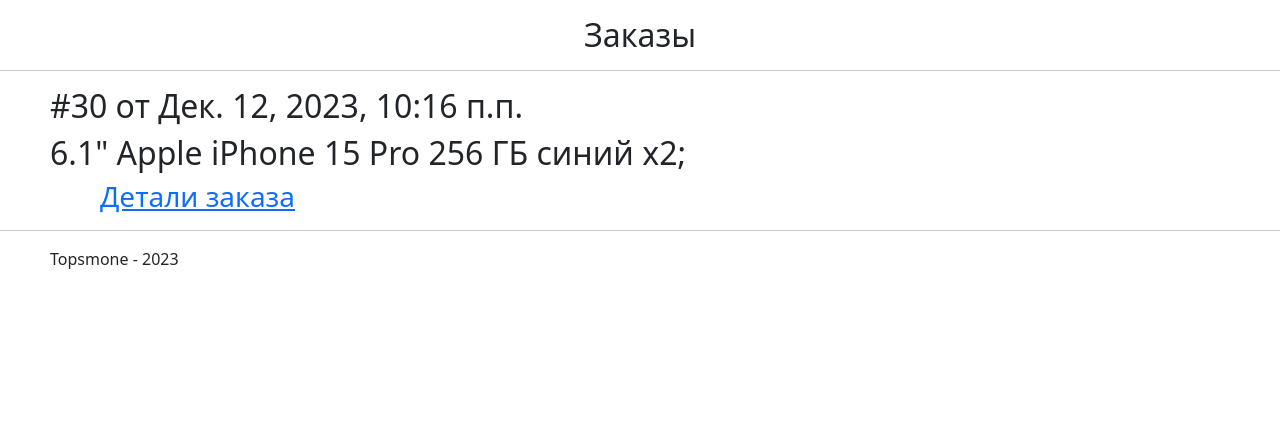
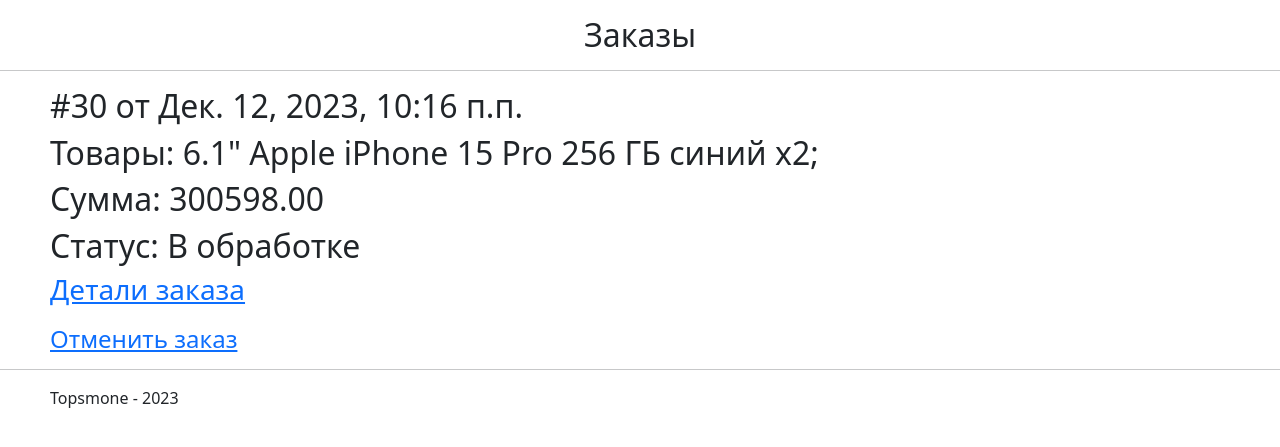
Before and after one commit to Shensitt/Topsmone, a Django app: page /ordersmanager in a window 1280 px wide. Shown: the part 58-505 px from the top of the page. Run offline with Django 3.2, Linux system fonts and the light colour scheme; data comes from the database, SQL or seed files in the repository; both versions use the stored data as it was after the commit; some libraries are stand-ins or nearby versions.

Commit message:
отмена заказа

```diff
--- a/App/models.py
+++ b/App/models.py
@@ -101,6 +101,7 @@ class Orders(models.Model):
     author = models.ForeignKey(User, null=True, blank=True, on_delete = models.SET_NULL, verbose_name = "Автор")
     image = models.FileField(default='temp.jpg',verbose_name='Путь к картинке')
     summa = models.DecimalField(verbose_name='Стоимость', max_digits=8, decimal_places=2, default=0)
+    status = models.TextField(verbose_name='Статус', default='В обработке')
 
     def get_absolute_url(self):
         return reverse("orders",args=[str(self.id)])
--- a/App/templates/App/orderdetails.html
+++ b/App/templates/App/orderdetails.html
@@ -7,6 +7,7 @@
 <div style="padding-left:50px; padding-right:50px;">
     <h2>Товары в заказе:</h2>
     <h2>{{post.content}}</h2>
+    <h2>Сумма заказа: {{post.summa}}</h2>
 </div>
 
 {% endblock navbarOnAbout %}
--- a/App/templates/App/orders.html
+++ b/App/templates/App/orders.html
@@ -8,12 +8,30 @@
 <hr />
 <div style="padding-left:50px; padding-right:50px;">
     <h2>#{{post.id}} от {{post.posted}}</h2>
-    <h2>{{post.content}}</h2>
+    <h2>Товары: {{post.content}}</h2>
+    <h2>Сумма: {{post.summa}}</h2>
+    <h2>Статус: {{post.status}}</h2>
     <h3>
-        <a style="padding-left:50px" href="{% url 'orderdetails' %}?post={{ post.id }}">
+        <a  href="{% url 'orderdetails' %}?post={{ post.id }}">
             Детали заказа
         </a>
     </h3>
+    <h4 style="padding-top:10px">
+        {% if not post.status is 'В пути' or not post.status is 'Завершен' %}
+            {% if user.is_superuser or user.is_staff %}
+            <a style="padding-right:50px; align-items:end" href="{% url 'cancel_order_manager' %}?post={{ post.id }}">
+                Отменить заказ
+            </a>
+            {% else %}
+            <a style="padding-right:50px; align-items:end" href="{% url 'cancel_order_user' %}?post={{ post.id }}">
+                Отменить заказ
+            </a>
+            {% endif %}
+        {% endif %}
+    </h4>
+
+
+
 </div>
 {% endfor %}
 {% endblock navbarOnAbout %}
--- a/App/templates/App/shoppingcart.html
+++ b/App/templates/App/shoppingcart.html
@@ -43,7 +43,7 @@
 </div>
 {% endfor %}
 
-{% if posts.any %}
+{% if posts.count > 0 %}
 <h2>
     <a style ="padding-left:50px" href="{% url 'create_order' %}">
         Оформить заказ
--- a/App/views.py
+++ b/App/views.py
@@ -170,7 +170,6 @@ def orders(request):
         request,
         'orders.html',
         {
-
             'title':'Заказы',
             'posts':posts,
             'year':datetime.now().year
@@ -184,9 +183,39 @@ def orderdetails(request):
         request,
         'orderdetails.html',
         {
-
+            'summa':posts.summa,
             'title':'Заказ #'+str(posts.id)+' от '+str(posts.posted),
             'post':posts,
+        }
+    )
+
+def cancel_order_manager(request):
+    order = Orders.objects.get(id =request.GET.get('post'))
+    order.delete()
+    posts=Orders.objects.all()
+    assert isinstance(request, HttpRequest)
+    return render(
+        request,
+        'orders.html',
+        {
+            'posts':posts,
+            'title':'Заказы',
+            'year':datetime.now().year
+        }
+    )
+
+def cancel_order_user(request):
+    order = Orders.objects.get(id =request.GET.get('post'))
+    order.delete()
+    posts=Orders.objects.filter(author=get_user(request))
+    assert isinstance(request, HttpRequest)
+    return render(
+        request,
+        'orders.html',
+        {
+            'posts':posts,
+            'title':'Заказы',
+            'year':datetime.now().year
         }
     )
 
@@ -208,6 +237,8 @@ def create_order(request):
     order = Orders.objects.create(author=get_user(request))
     for cartitem in ShoppingCart.objects.filter(author=get_user(request)):
         order.content += cartitem.title+ "     x"+cartitem.quantity.__str__()+";\n"
+        order.summa += cartitem.summa
+        cartitem.delete()
         order.save()
     assert isinstance(request, HttpRequest)
     return redirect(reverse('orders'))
--- a/Topsmone/urls.py
+++ b/Topsmone/urls.py
@@ -54,6 +54,8 @@ urlpatterns = [
     path('plus_to_shoppingcart', views.plus_to_shoppingcart, name='plus_to_shoppingcart'),
     path('minus_to_shoppingcart', views.minus_to_shoppingcart, name='minus_to_shoppingcart'),
     path('create_order', views.create_order, name='create_order'),
+    path('cancel_order_user', views.cancel_order_user, name='cancel_order_user'),
+    path('cancel_order_manager', views.cancel_order_manager, name='cancel_order_manager'),
     path('orderdetails', views.orderdetails, name='orderdetails'),
     path('newpost', views.newpost, name='newpost'),
     path('newproduct', views.newproduct, name='newproduct'),
```
Also changed, not shown: App/migrations/0005_orders_status_alter_blog_posted_alter_comment_date_and_more.py (added), db.sqlite3.
